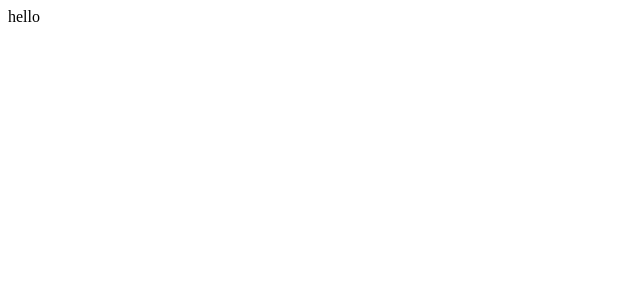
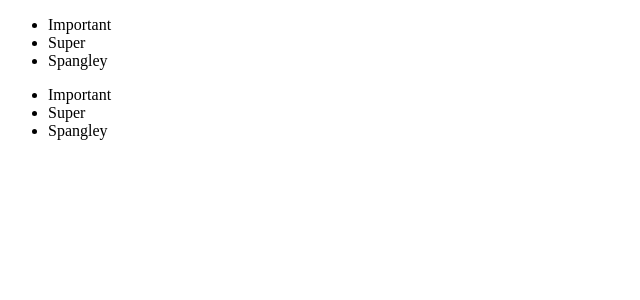
Before and after one commit to upcheezy/noteful, a React (Create React App) app: page / in a window 1280 px wide. Shown: the top 300 px of the page, without its empty margins (0-640 px from the left). Built offline with nearby package versions, Linux system fonts and the light colour scheme.

Commit message:
updating for questions

```diff
--- a/src/App/App.js
+++ b/src/App/App.js
@@ -1,6 +1,7 @@
 import React, { Component } from 'react';
 // import { Route, Link } from 'react-router-dom';
 import STORE from '../dummy-store';
+import NoteListNav from '../NoteListNav/NoteListNav';
 // import { directive } from '@babel/types';
 
 export default class App extends Component {
@@ -10,13 +11,29 @@ export default class App extends Component {
   }
 
   componentDidMount() {
-    this.setState({store: STORE});
-    console.log(this.state);
+    this.setState(STORE);
+  }
+
+  renderNavRoutes() {
+    const { notes, folders } = this.state;
+    return (
+      <>
+        {
+          ['/', '/folder/:folderId'].map(path =>
+                <NoteListNav
+                  folders={folders}
+                  notes={notes}
+                />
+            )
+        }
+      </>
+    )
   }
 
   render() {
+    // console.log(this.state);
     return (
-      <div> hello </div>
+      <div> {this.renderNavRoutes()} </div>
     )
   }
 }
--- /dev/null
+++ b/src/NoteListNav/NoteListNav.js
@@ -0,0 +1,20 @@
+import React from 'react';
+import './NoteListNav.css';
+
+export default function NoteListNav(props) {
+    // console.log(props);
+    return (
+        <div>
+            <ul>
+                {props.folders.map(folder =>
+                    <li key={folder.id}>
+                        {folder.name}
+                    </li>)}
+            </ul>
+        </div>
+    )
+}
+
+NoteListNav.defaulProps = {
+    folders: []
+}
```
Also changed, not shown: src/NoteListNav/NoteListNav.css (added).
